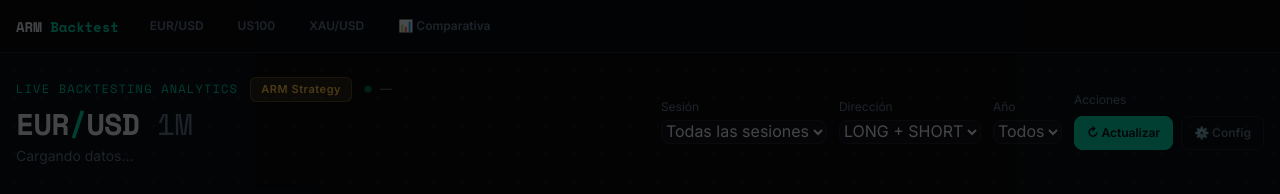
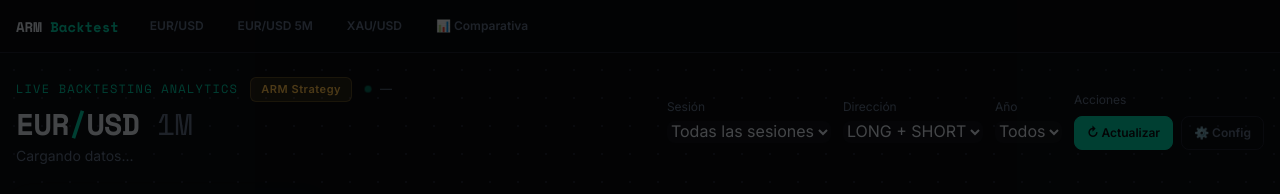
Before and after one commit to facuder/ARM-DASHBOARD, a plain HTML site: page index.html in a window 1280 px wide. Shown: the top 194 px of the page. Drawn offline with nearby package versions, Linux system fonts and the light colour scheme.

Commit message:
Nav: US100 -> EUR/USD 5M

```diff
--- a/index.html
+++ b/index.html
@@ -20,7 +20,7 @@
   .badge-tp { background: rgba(0,212,170,0.12); color: var(--tp); border: 1px solid rgba(0,212,170,0.25); }
   .badge-sl { background: rgba(255,77,109,0.12); color: var(--sl); border: 1px solid rgba(255,77,109,0.25); }
   .badge-neutral { background: rgba(255,193,77,0.12); color: var(--accent3); border: 1px solid rgba(255,193,77,0.25); }
-  select { background: var(--surface); color: var(--text); border: 1px solid var(--border); border-radius: 8px; padding: 6px 10px; font-size: 13px; cursor: pointer; outline: none; }
+  select { background: var(--surface); color: var(--text); border: 1pxh solid var(--border); border-radius: 8px; padding: 6px 10px; font-size: 13px; cursor: pointer; outline: none; }
   select:focus { border-color: var(--accent); }
   canvas { max-height: 250px; }
   .stat-val { font-size: 2rem; font-weight: 700; font-family: 'Space Mono', monospace; line-height: 1; }
@@ -90,7 +90,7 @@
       <span style="font-family:'Space Mono',monospace;font-weight:700;font-size:14px;color:#e2e8f0">ARM <span style="color:#00d4aa">Backtest</span></span>
       <div style="display:flex;gap:4px;flex-wrap:wrap;">
         <a href="index.html"       class="nav-btn" id="nav-eurusd" class="nav-btn active">EUR/USD</a>
-        <a href="us100.html"       class="nav-btn" id="nav-us100">US100</a>
+        <a href="us100.html"       class="nav-btn" id="nav-us100">EUR/USD 5M</a>
         <a href="xauusd.html"      class="nav-btn" id="nav-xauusd">XAU/USD</a>
         <a href="comparativa.html" class="nav-btn" id="nav-comp">📊 Comparativa</a>
       </div>
```
